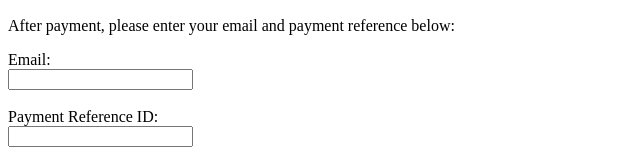
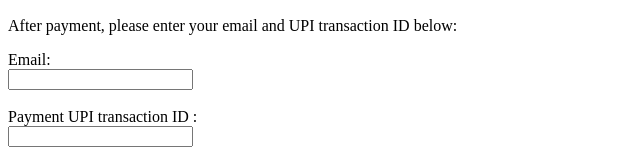
Before and after one commit to SuthakarRamani/gcp-course, a website: page public/index.html in a window 1280 px wide. Shown: the part 372-534 px from the top of the page, 0-640 px from the left. Drawn offline with Linux system fonts and the light colour scheme.

Commit message:
update index file

```diff
--- a/public/index.html
+++ b/public/index.html
@@ -6,11 +6,11 @@
 <body>
   <h2>Scan to Pay ₹50 via GPay</h2>
   <img src="gpay_qr.png" alt="GPay QR Code" width="300">
-  <p>After payment, please enter your email and payment reference below:</p>
+  <p>After payment, please enter your email and UPI transaction ID below:</p>
   <form action="/submit" method="POST">
     <label>Email:</label><br>
     <input type="email" name="email" required><br><br>
-    <label>Payment Reference ID:</label><br>
+    <label>Payment UPI transaction ID :</label><br>
     <input type="text" name="payment_id" required><br><br>
     <button type="submit">Submit</button>
   </form>
```
